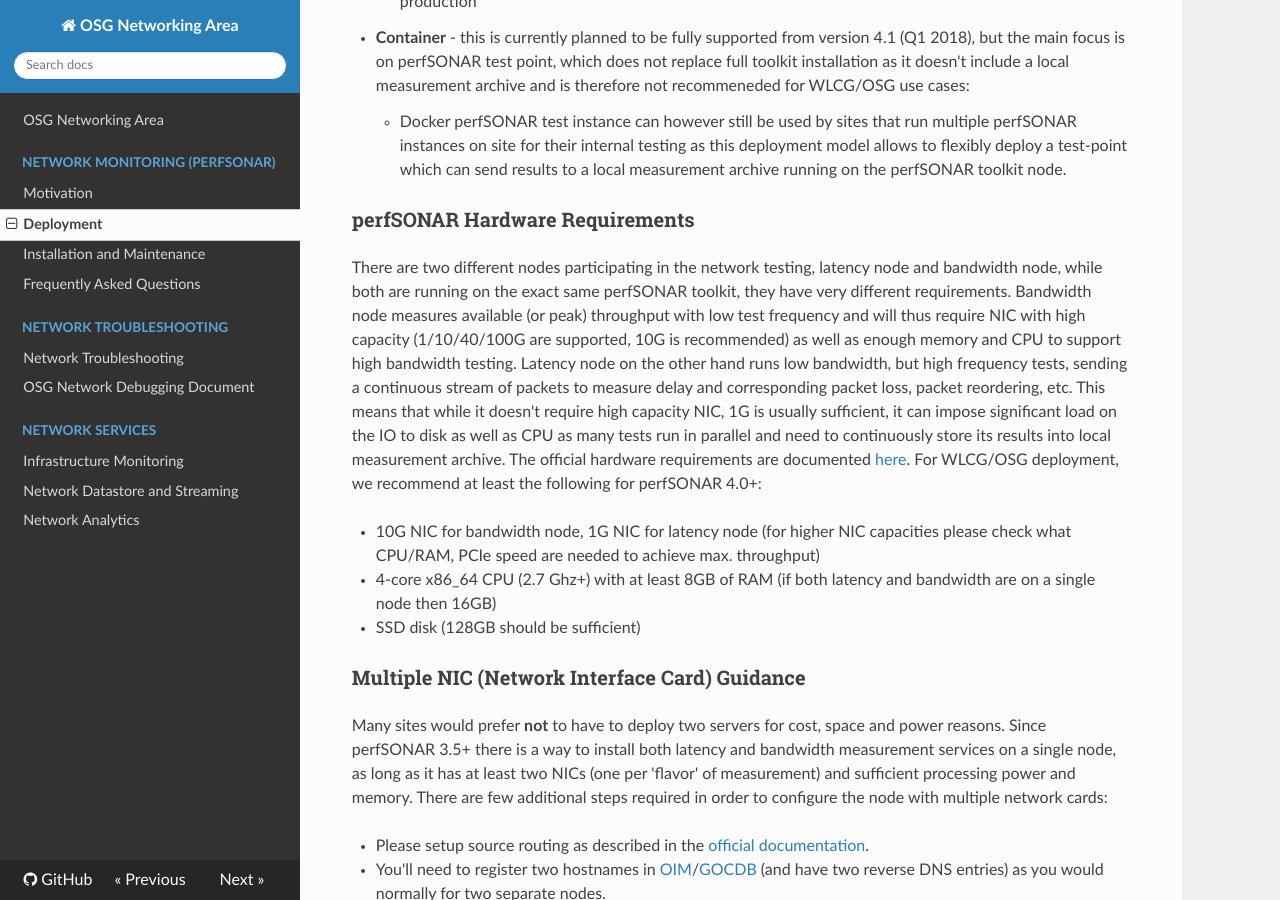
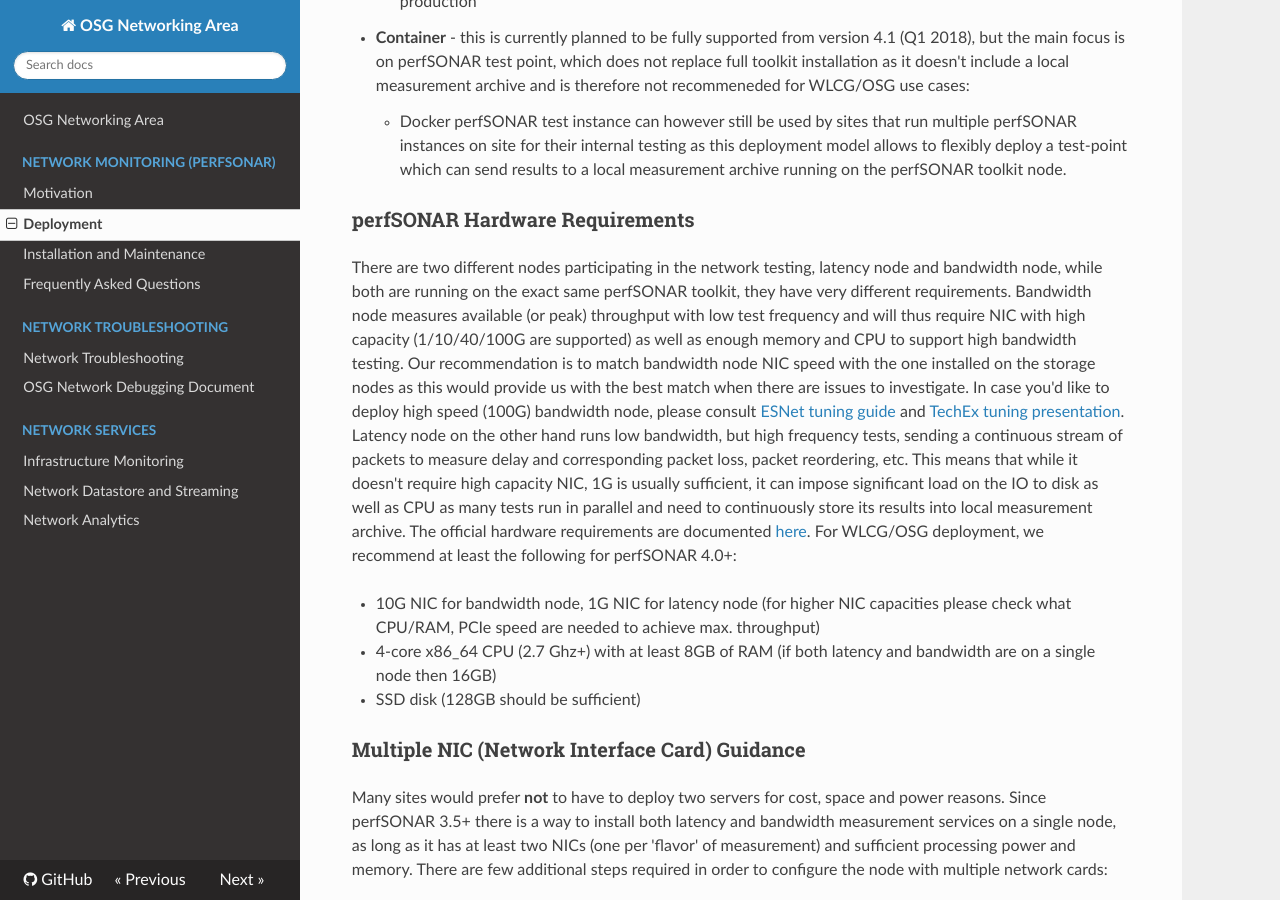
Before and after one commit to osg-htc/networking, an MkDocs documentation site: the page built from docs/perfsonar/deployment-models.md, in a window 1280 px wide and 900 px high, scrolled down 699 px. Built offline with MkDocs 1.6.1, drawn with Linux system fonts in a browser that asks for light colours; nearby versions of some CDN libraries; old or Windows-style settings are respelled for this version of MkDocs.

Commit message:
Update deployment-models.md

```diff
--- a/docs/perfsonar/deployment-models.md
+++ b/docs/perfsonar/deployment-models.md
@@ -14,7 +14,7 @@
 
 ### perfSONAR Hardware Requirements
 
-There are two different nodes participating in the network testing, latency node and bandwidth node, while both are running on the exact same perfSONAR toolkit, they have very different requirements. Bandwidth node measures available (or peak) throughput with low test frequency and will thus require NIC with high capacity (1/10/40/100G are supported, 10G is recommended) as well as enough memory and CPU to support high bandwidth testing. Latency node on the other hand runs low bandwidth, but high frequency tests, sending a continuous stream of packets to measure delay and corresponding packet loss, packet reordering, etc. This means that while it doesn't require high capacity NIC, 1G is usually sufficient, it can impose significant load on the IO to disk as well as CPU as many tests run in parallel and need to continuously store its results into local measurement archive. The official hardware requirements are documented [here](http://docs.perfsonar.net/install_hardware_details.html). For WLCG/OSG deployment, we recommend at least the following for perfSONAR 4.0+:
+There are two different nodes participating in the network testing, latency node and bandwidth node, while both are running on the exact same perfSONAR toolkit, they have very different requirements. Bandwidth node measures available (or peak) throughput with low test frequency and will thus require NIC with high capacity (1/10/40/100G are supported) as well as enough memory and CPU to support high bandwidth testing. Our recommendation is to match bandwidth node NIC speed with the one installed on the storage nodes as this would provide us with the best match when there are issues to investigate. In case you'd like to deploy high speed (100G) bandwidth node, please consult [ESNet tuning guide](https://fasterdata.es.net/host-tuning/100g-tuning/) and [TechEx tuning presentation](https://www.es.net/assets/Uploads/100G-Tuning-TechEx2016.tierney.pdf). Latency node on the other hand runs low bandwidth, but high frequency tests, sending a continuous stream of packets to measure delay and corresponding packet loss, packet reordering, etc. This means that while it doesn't require high capacity NIC, 1G is usually sufficient, it can impose significant load on the IO to disk as well as CPU as many tests run in parallel and need to continuously store its results into local measurement archive. The official hardware requirements are documented [here](http://docs.perfsonar.net/install_hardware_details.html). For WLCG/OSG deployment, we recommend at least the following for perfSONAR 4.0+:
 
 - 10G NIC for bandwidth node, 1G NIC for latency node (for higher NIC capacities please check what CPU/RAM, PCIe speed are needed to achieve max. throughput)
 - 4-core x86_64 CPU (2.7 Ghz+) with at least 8GB of RAM (if both latency and bandwidth are on a single node then 16GB)
```
